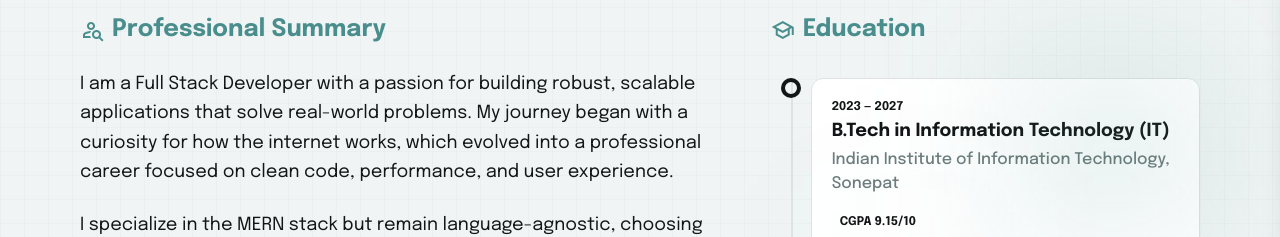
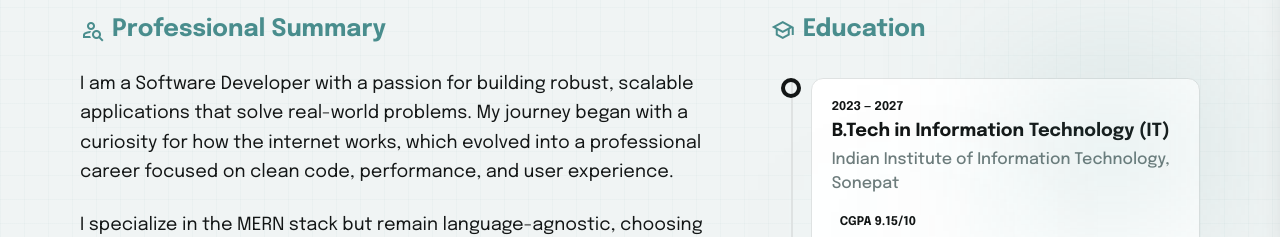
Before and after one commit to kapil-tanwar/PortFolio, a React (Vite) app in the folder frontend/: page /about in a window 1280 px wide. Shown: the part 521-758 px from the top of the page. Built offline with nearby package versions, Linux system fonts and the light colour scheme; no server answers.

Commit message:
minor changes

```diff
--- a/frontend/src/pages/About.jsx
+++ b/frontend/src/pages/About.jsx
@@ -56,7 +56,7 @@ const About = () => {
                   </h2>
                   <div className="space-y-6 text-[#131616] dark:text-gray-300 leading-relaxed text-lg">
                     <p>
-                      I am a Full Stack Developer with a passion for building
+                      I am a Software Developer with a passion for building
                       robust, scalable applications that solve real-world
                       problems. My journey began with a curiosity for how the
                       internet works, which evolved into a professional career
```
